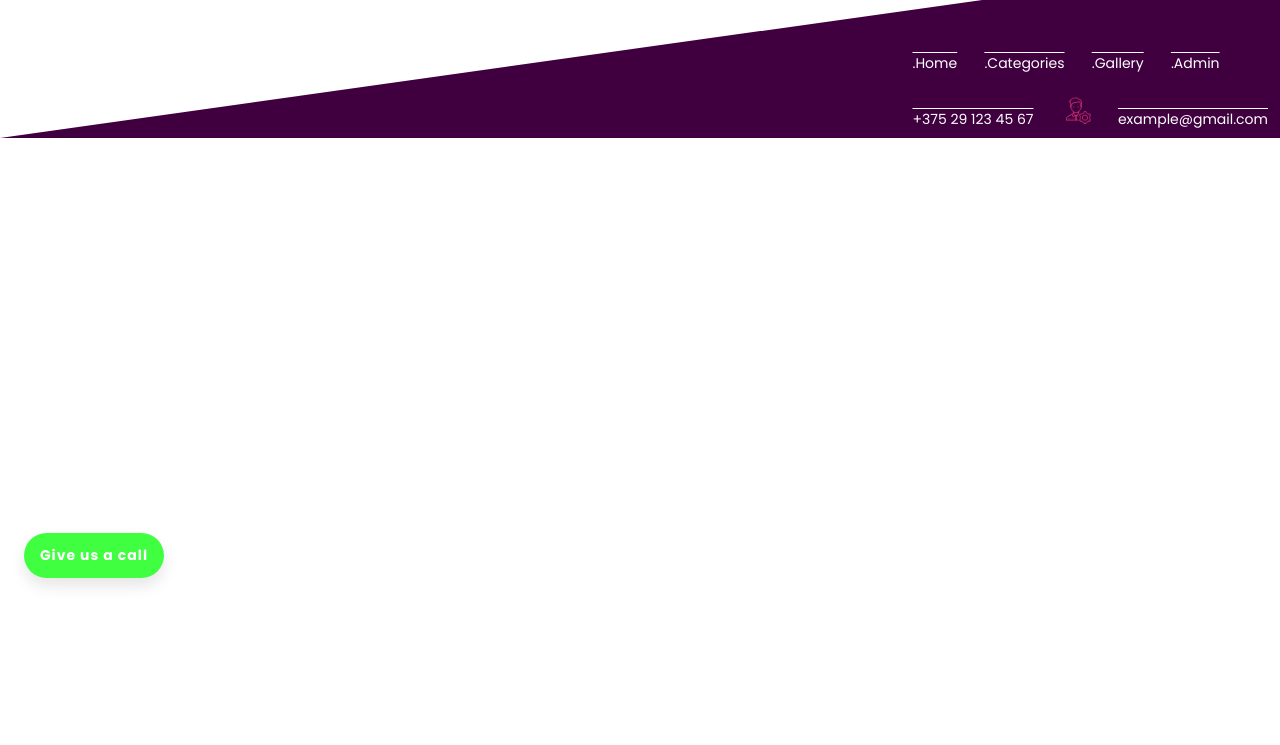
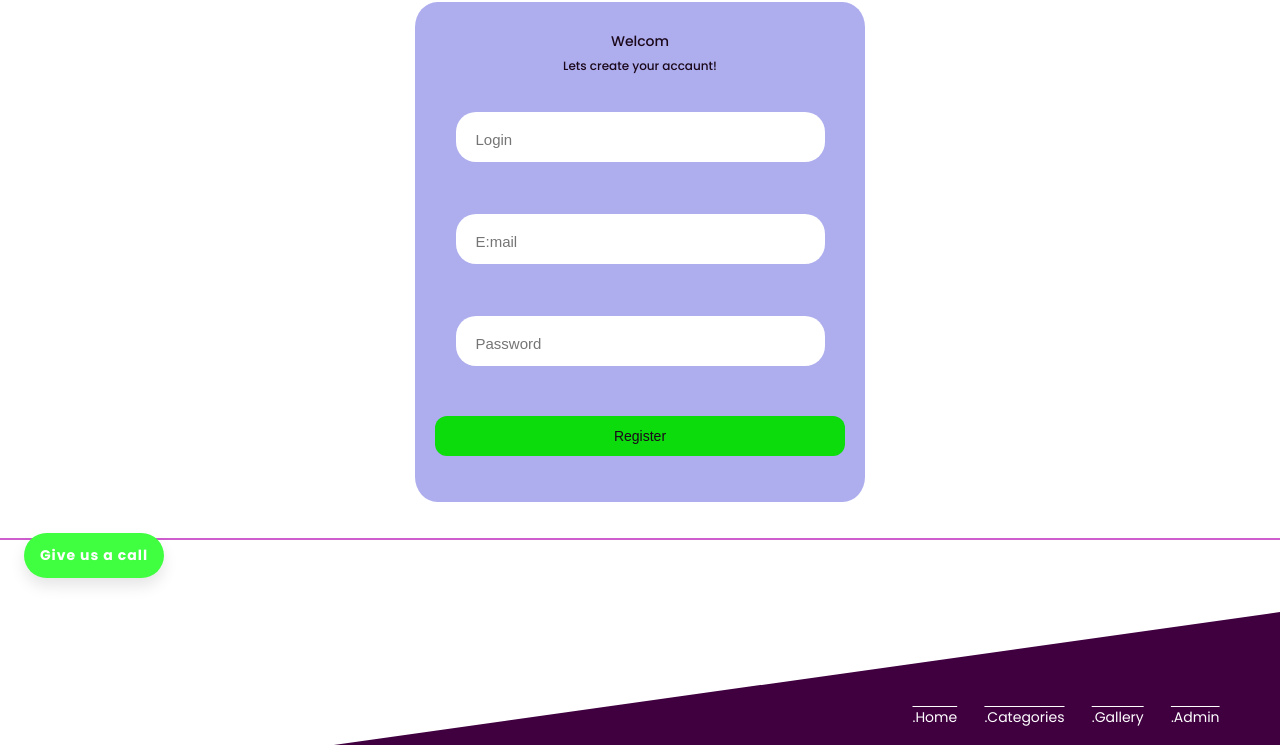
Before and after one commit to MaryiaCh/git-Project, a website: page src/pages/admin.html in a window 1280 px wide. Shown: the part 186-931 px from the top of the page. Before the commit the page ends 800 px from the top, so only its background shows below. Drawn offline with Linux system fonts and the light colour scheme.

Commit message:
added admin

```diff
--- a/src/pages/admin.html
+++ b/src/pages/admin.html
@@ -26,7 +26,28 @@
        </nav>
        </header>
 
-    <main class="main"></main>
+       <main class="main">
+        <section class="container section section-1">
+          <h2 class="title">Auth .01</h2>
+
+
+        <div class="form">
+
+            <p class="form__title">Welcom</p>
+            <p class="form__subtitle">Lets create your accaunt!</p>
+
+
+            <input type="text" id="name" required placeholder="Login" class="form__input">
+
+            <input type="e:mail" id="password" required placeholder="E:mail" class="form__input">
+
+            <input type="text" id="surname" required placeholder="Password" class="form__input">
+
+            <button type="submit" class="form__btn">Register</button>
+        </div>
+
+        </section>
+    </main>
 
     <footer class="footer">
         <nav class="footer-navbar">
--- a/src/styles/_form.scss
+++ b/src/styles/_form.scss
@@ -0,0 +1,61 @@
+.form {
+    width: 450px;
+    height: 500px;
+    padding: 20px;
+    margin: 0 auto;
+    background-color: $color-lightblue;
+    color: $color-white;
+    border-radius: 5%;
+    text-align: center;
+
+    &__title {
+        color: $color-violet--darken;
+        font-size: $font-14;
+        font-weight: $font-w-500;
+        margin-top: $m-1;
+    }
+
+
+    &__subtitle {
+        color: $color-violet--darken;
+        font-size: $font-12;
+        font-weight: $font-w-500;
+        margin-top: $m-1;
+    }
+
+
+    &__input {
+        background-color: $color-white;
+        border-radius: 20px;
+        color: $color-violet--darken;
+        margin: 1rem;
+
+        font-size: 15px;
+
+        width: 90%;
+        margin-top: 40px;
+
+        box-sizing: border-box;
+
+        height: 50px;
+        padding: 4px 20px 0;
+        border: none;
+
+    }
+
+    &__btn {
+        background-color: $color-darkgreen;
+        color: $color-violet--darken;
+        padding: 10px;
+        border: none;
+        width: 100%;
+        border-radius: 12px;
+
+        cursor: pointer;
+
+        font-size: 14px;
+        height: 40px;
+        margin-top: 38px;
+        text-align: center;
+    }
+    }
--- a/src/styles/_variables.scss
+++ b/src/styles/_variables.scss
@@ -4,10 +4,13 @@ $secondary-color: rgb(12, 11, 11);
 $color-white: white;
 $color-black: black;
 $color-gray: rgb(156, 156, 156);
+$color-lightgray: rgb(220, 220, 220);
 $color-red: rgb(216, 19, 19);
 $color-green: rgb(64, 255, 64);
+$color-darkgreen: rgb(12, 219, 12);
 $color-violet: rgb(206, 93, 206);
 $color-blue: rgb(107, 107, 241);
+$color-lightblue: rgb(174, 174, 239);
 $color-violet--darken: rgb(27, 8, 27);
 
 
@@ -61,3 +64,5 @@ $m-3: 3rem;
 $m-4: 4rem;
 $m-5: 5rem;
 $m-6: 6rem;
+$m-8: 8rem;
+$m-10: 10rem;
```
Also changed, not shown: src/styles/main.css, 1 other file.
